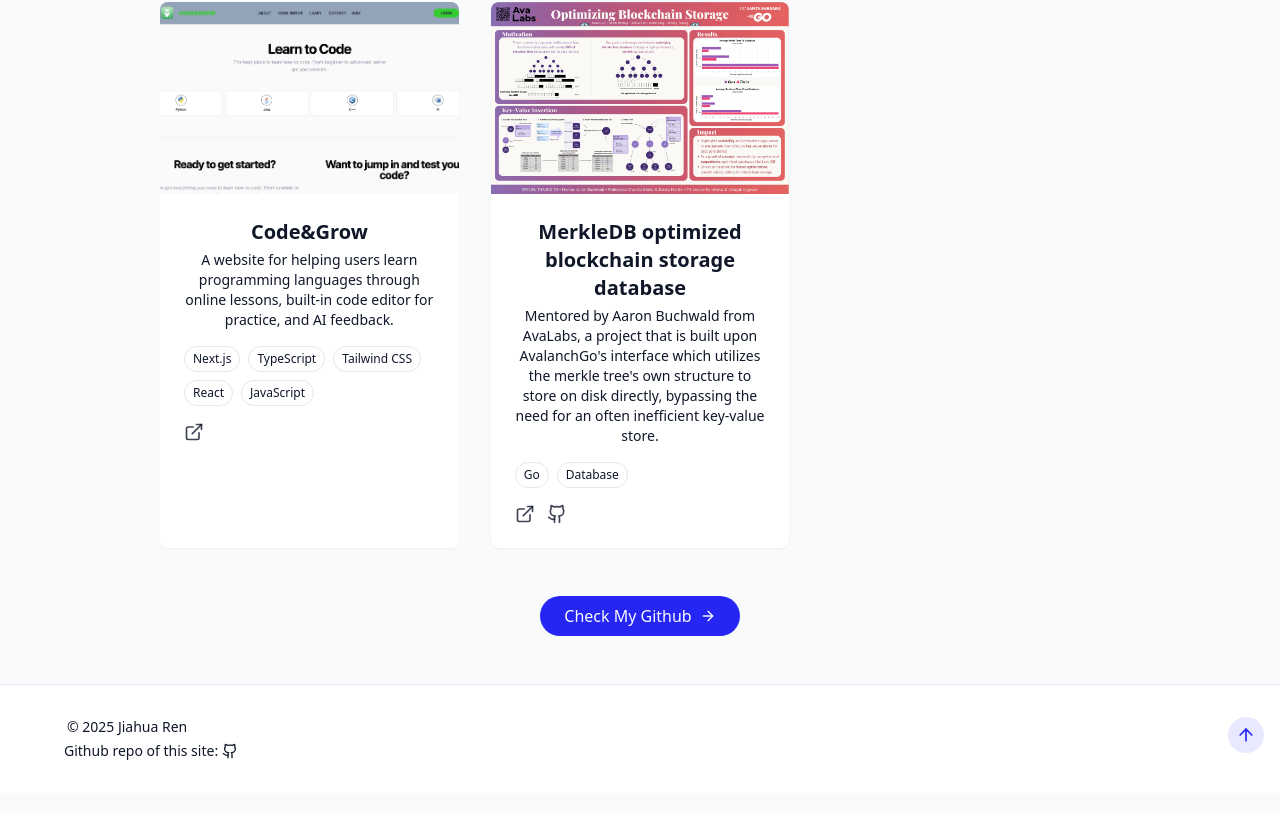
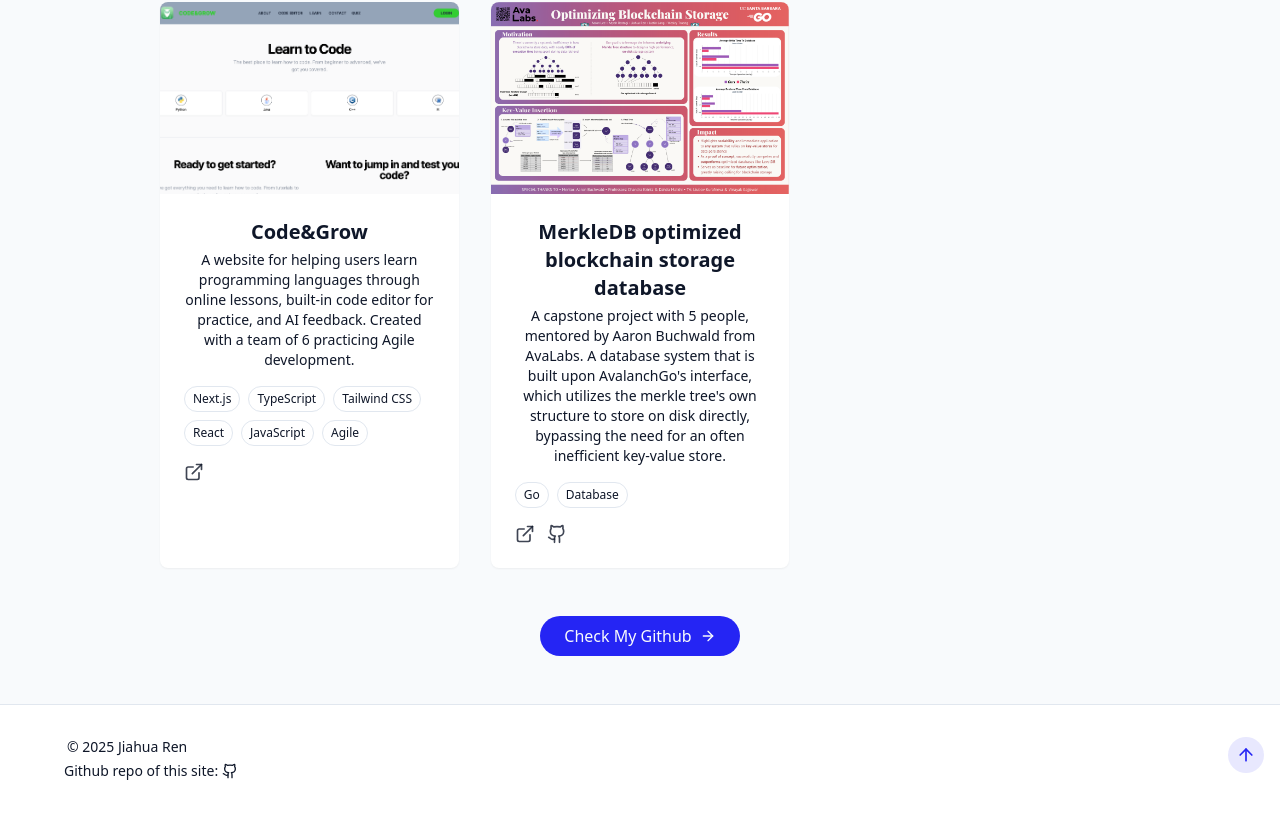
Before and after one commit to jia-hua-ren/portfolio, a React (Vite) app: page /portfolio/projects in a window 1280 px wide. Shown: the part 838-1651 px from the top of the page. Built offline with nearby package versions, Linux system fonts and the light colour scheme.

Commit message:
update descriptions

```diff
--- a/src/data/projectsData.ts
+++ b/src/data/projectsData.ts
@@ -43,9 +43,16 @@ export const projects: Project[] = [
     id: 3,
     title: "Code&Grow",
     description:
-      "A website for helping users learn programming languages through online lessons, built-in code editor for practice, and AI feedback.",
+      "A website for helping users learn programming languages through online lessons, built-in code editor for practice, and AI feedback. Created with a team of 6 practicing Agile development.",
     image: "/portfolio/projects/codegrow.png",
-    tags: ["Next.js", "TypeScript", "Tailwind CSS", "React", "JavaScript"],
+    tags: [
+      "Next.js",
+      "TypeScript",
+      "Tailwind CSS",
+      "React",
+      "JavaScript",
+      "Agile",
+    ],
     url: "https://project-pj05-codegrow.vercel.app/",
     githubUrl: "#",
   },
@@ -54,7 +61,7 @@ export const projects: Project[] = [
     id: 4,
     title: "MerkleDB optimized blockchain storage database",
     description:
-      "Mentored by Aaron Buchwald from AvaLabs, a project that is built upon AvalanchGo's interface which utilizes the merkle tree's own structure to store on disk directly, bypassing the need for an often inefficient key-value store.",
+      "A capstone project with 5 people, mentored by Aaron Buchwald from AvaLabs. A database system that is built upon AvalanchGo's interface, which utilizes the merkle tree's own structure to store on disk directly, bypassing the need for an often inefficient key-value store.",
     image: "/portfolio/projects/avalution.png",
     tags: ["Go", "Database"],
     url: "https://capstone.cs.ucsb.edu/teams.html#team10",
```
